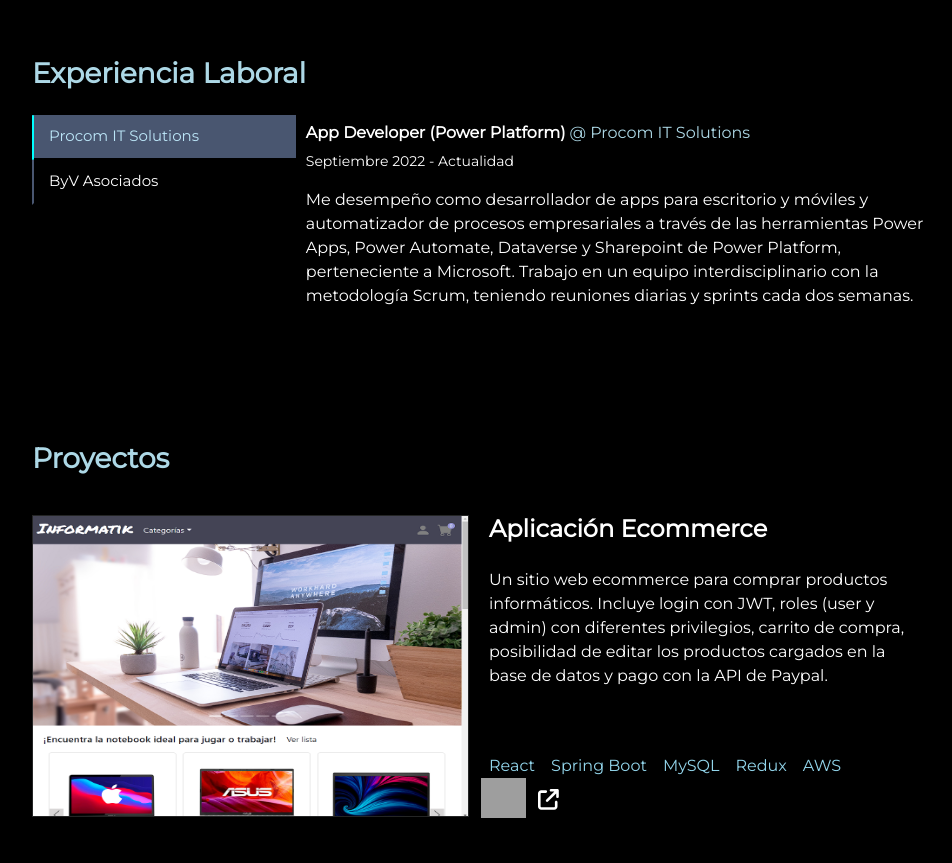
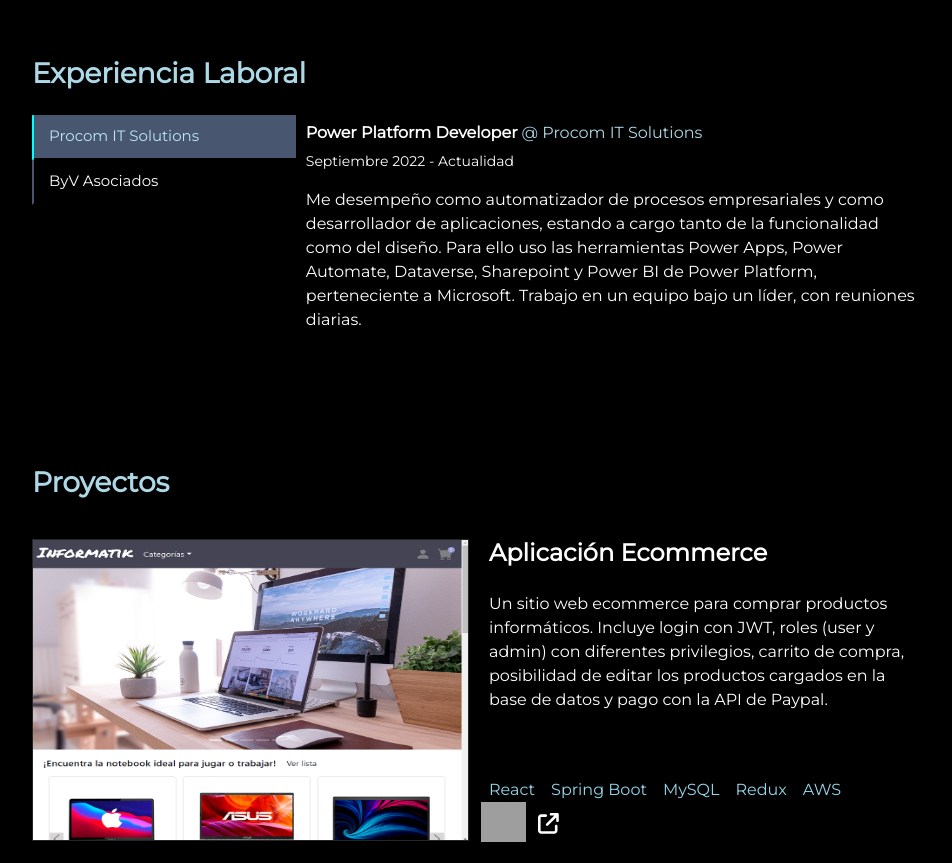
Before and after one commit to JulianMeneses1/Portafolio, an Angular app: page /experiencia in a window 1280 px wide. Shown: the part 1720-2583 px from the top of the page, without its empty margins (161-1113 px from the left). Built offline with nearby package versions, Linux system fonts and the light colour scheme; grey boxes are pictures that could not be loaded.

Commit message:
actualizacion exp laboral

```diff
--- a/src/app/data/mosk-experiencia-laboral.ts
+++ b/src/app/data/mosk-experiencia-laboral.ts
@@ -4,13 +4,14 @@
 
     {
         id: 1,
-        puesto: "App Developer (Power Platform)",
+        puesto: "Power Platform Developer",
         nombre_empresa: "Procom IT Solutions",
         url: "https://procomitsolutions.com/es",
         fecha_inicio: "Septiembre 2022",
         fecha_fin: "Actualidad",
-        descripcion: `Me desempeño como desarrollador de apps para escritorio y móviles y automatizador de procesos empresariales a través de las herramientas Power Apps, Power Automate, Dataverse y Sharepoint de Power Platform, perteneciente a Microsoft.
-        Trabajo en un equipo interdisciplinario con la metodología Scrum, teniendo reuniones diarias y sprints cada dos semanas.`,
+        descripcion: `Me desempeño como automatizador de procesos empresariales y como desarrollador de aplicaciones, estando a cargo
+        tanto de la funcionalidad como del diseño. Para ello uso las herramientas Power Apps, Power Automate, Dataverse, Sharepoint y Power BI de Power Platform, perteneciente a Microsoft.
+        Trabajo en un equipo bajo un líder, con reuniones diarias.`,
         posicion_Y: "exp-bar-Y--0"
 
     },
```
